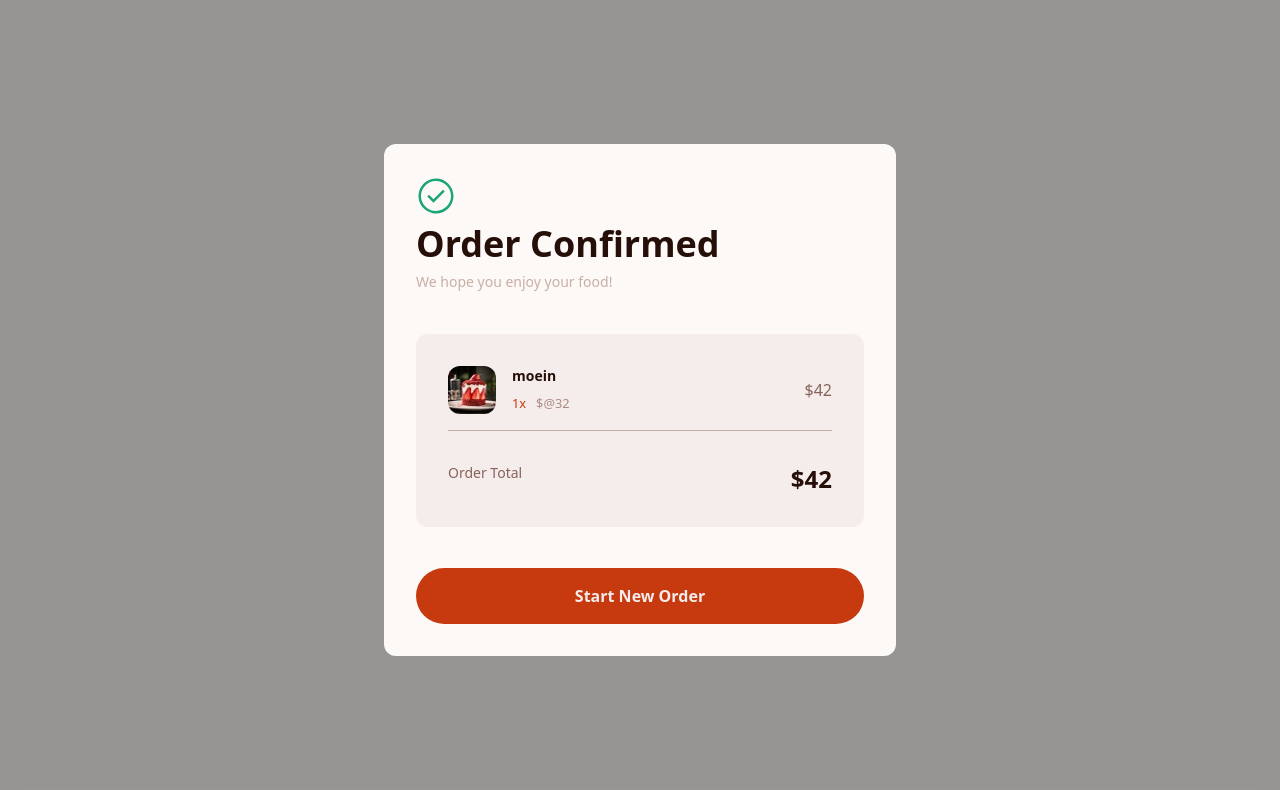
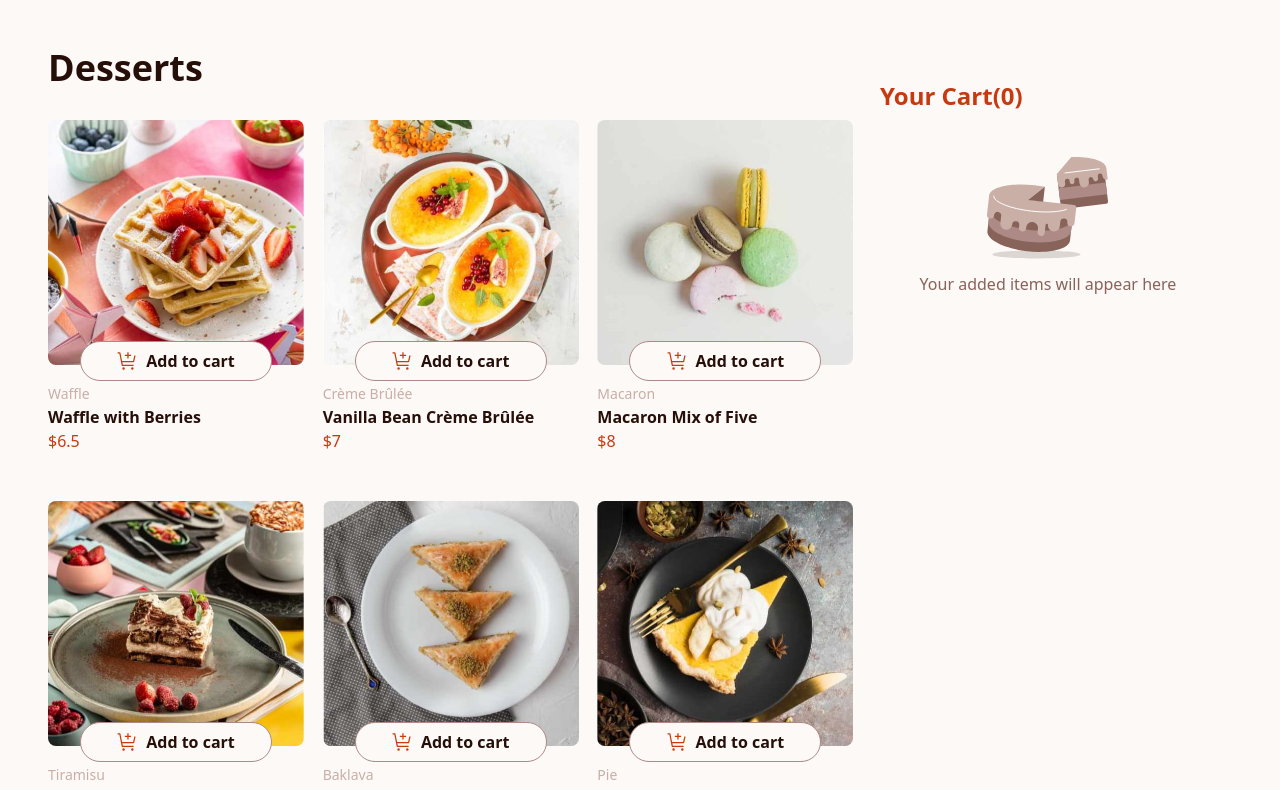
Before and after one commit to iammoein/dessert-app, a React (Vite) app: page / in a window 1280 px wide. Shown: the top 790 px of the page. Built offline with nearby package versions, Linux system fonts and the light colour scheme; data requests are answered from the project's data file.

Commit message:
feat: add new slice for modal

```diff
--- a/src/App.jsx
+++ b/src/App.jsx
@@ -1,18 +1,21 @@
+import { useSelector } from "react-redux";
 import CartList from "./components/CartList";
 import DessertList from "./components/DessertList";
 import CartOverview from "./components/cartOverview";
 
 export default function App() {
+const isOpen = useSelector(state => state.modal.isOpen);
+
   return (
     <main className="bg-rose-50 min-h-screen p-12 grid grid-cols-1 lg:grid-cols-3 gap-10">
-      {/* <section className="lg:col-span-2">
+      <section className="lg:col-span-2">
         <DessertList />
       </section>
 
       <aside className="lg:col-span-1">
         <CartList />
-      </aside> */}
-      <CartOverview />
+      </aside>
+      {isOpen && <CartOverview />}
     </main>
   );
 }
--- a/src/components/CartList.jsx
+++ b/src/components/CartList.jsx
@@ -1,4 +1,4 @@
-import { useSelector } from "react-redux";
+import { useDispatch, useSelector } from "react-redux";
 import {
   getCart,
   getTotalCartQuantity,
@@ -8,11 +8,17 @@ import CartItem from "./CartItem";
 import Button from "./Button";
 import cakeIcon from "../assets/images/illustration-empty-cart.svg";
 import TotalPrice from "./TotalPrice";
+import { useState } from "react";
+import CartOverview from "./cartOverview";
+import { openModal } from "../features/modal/modalSlice";
 
 export default function CardList() {
   const cart = useSelector(getCart);
 
   const totalCartQunatity = useSelector(getTotalCartQuantity);
+
+  const dispatch = useDispatch();
+
 
   return (
     <div className=" flex flex-col gap-8 bg-rose-50 px-4 py-8 rounded-2xl self-start">
@@ -36,7 +42,7 @@ export default function CardList() {
 
             <TotalPrice />
 
-         <Button className="">Confirm Order</Button>
+         <Button onClick={() => dispatch(openModal())}>Confirm Order</Button>
         </>
       )}
     </div>
--- a/src/components/CartOverview.jsx
+++ b/src/components/CartOverview.jsx
@@ -4,14 +4,29 @@ import Button from "./Button";
 import confirmIcon from "../assets/images/icon-order-confirmed.svg";
 import CartOverviewItem from "./CartOverviewItem";
 import TotalPrice from "./TotalPrice";
+import { closeModal } from "../features/modal/modalSlice";
 
 export default function CartOverview() {
   const cart = useSelector(getCart);
   const dispatch = useDispatch();
+  const isOpen = useSelector((state) => state.modal.isOpen);
+
+  function handleNewOrder() {
+    dispatch(closeModal());
+    dispatch(cleanCart());
+  }
+
+  if (!isOpen) return;
 
   return (
-    <div className="fixed inset-0 bg-black/40 backdrop-blur-sm flex items-center justify-center z-50">
-      <div className="w-128 h-128 bg-rose-50 flex flex-col gap-2 justify-between rounded-xl p-8">
+    <div
+      className="fixed inset-0 bg-black/40 backdrop-blur-xs flex items-center justify-center z-50"
+      onClick={() => dispatch(closeModal())}
+    >
+      <div
+        className="w-128 h-128 bg-rose-50 flex flex-col gap-2 justify-between rounded-xl p-8"
+        onClick={(e) => e.stopPropagation()}
+      >
         <div className="flex flex-col gap-2">
           <img src={confirmIcon} alt="confirm icon" className="w-10" />
           <h1 className="font-bold text-4xl text-rose-900">Order Confirmed</h1>
@@ -27,7 +42,7 @@ export default function CartOverview() {
           <TotalPrice />
         </div>
 
-        <Button onClick={() => dispatch(cleanCart)}>Start New Order</Button>
+        <Button onClick={() => handleNewOrder()}>Start New Order</Button>
       </div>
     </div>
   );
--- a/src/components/DesserItem.jsx
+++ b/src/components/DesserItem.jsx
@@ -7,7 +7,9 @@ import {
 import cartIcon from "../assets/images/icon-add-to-cart.svg";
 
 export default function DessertItem({ dessert }) {
-  const { id, name, category, price } = dessert;
+  const { id, name, category, price, image } = dessert;
+  const { thumbnail } = image;
+  console.log(thumbnail);
 
   const dispatch = useDispatch();
   const cartItems = useSelector((state) => state.cart.cart);
@@ -21,6 +23,7 @@ export default function DessertItem({ dessert }) {
       name: name,
       category: category,
       quantity: 1,
+      image: thumbnail,
       price: price,
       totalPrice: price * 1,
     };
@@ -30,7 +33,7 @@ export default function DessertItem({ dessert }) {
 
   return (
     <div className="w-64 relative">
-      <picture >
+      <picture>
         <source media="(min-width: 1024px)" srcSet={dessert.image.desktop} />
         <source media="(min-width: 640px)" srcSet={dessert.image.tablet} />
         <img
--- a/src/features/cart/cartSlice.js
+++ b/src/features/cart/cartSlice.js
@@ -2,17 +2,20 @@ import { createSlice } from "@reduxjs/toolkit";
 import testIcon from '../../../public/images/image-cake-thumbnail.jpg';
 
 const initialState = {
-  cart: [
-    {
-      id: 1,
-      name: 'moein',
-      category: 'faf',
-      quantity: 1,
-      price: 32,
-      thumbnail: testIcon,
-      totalPrice: 42 * 1,
-    },
-  ],
+
+  cart: []
+
+  // cart: [
+  //   {
+  //     id: 1,
+  //     name: 'moein',
+  //     category: 'faf',
+  //     quantity: 1,
+  //     price: 32,
+  //     thumbnail: testIcon,
+  //     totalPrice: 42 * 1,
+  //   },
+  // ],
 };
 
 const cartSlice = createSlice({
@@ -43,7 +46,7 @@ const cartSlice = createSlice({
         state.cart = state.cart.filter((i) => i.id !== action.payload);
       }
     },
-    cleanCart() {
+    cleanCart(state) {
       state.cart = [];
     },
   },
--- /dev/null
+++ b/src/features/modal/modalSlice.js
@@ -0,0 +1,22 @@
+import { createSlice } from "@reduxjs/toolkit";
+
+const initialState = {
+  isOpen: false,
+};
+
+const modalSlice = createSlice({
+  name: "modal",
+  initialState,
+  reducers: {
+    openModal(state) {
+      state.isOpen = true;
+    },
+    closeModal(state) {
+      state.isOpen = false;
+    },
+  },
+});
+
+export const {openModal, closeModal} = modalSlice.actions;
+
+export default modalSlice.reducer;
--- a/src/store.js
+++ b/src/store.js
@@ -1,11 +1,13 @@
 import { configureStore } from "@reduxjs/toolkit";
 
-import cartReducer from './features/cart/cartSlice';
+import cartReducer from "./features/cart/cartSlice";
+import modalReducer from "./features/modal/modalSlice";
 
 const store = configureStore({
-    reducer:{
-        cart: cartReducer
-    }
-})
+  reducer: {
+    cart: cartReducer,
+    modal: modalReducer,
+  },
+});
 
 export default store;
```
